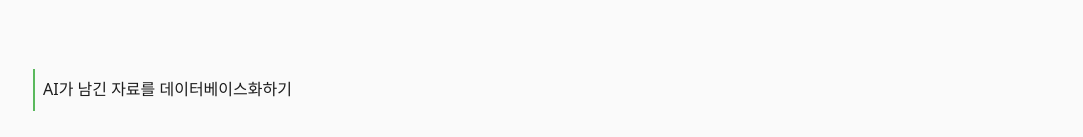
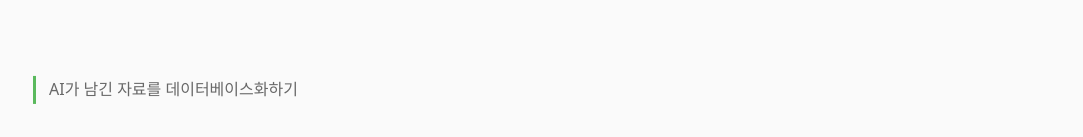
Before and after one commit to hm1n/hm1n.github.io, a Gatsby site: page /ai-notion-playbook/ in a window 1280 px wide. Shown: the part 805-942 px from the top of the page, without its empty margins (97-1180 px from the left). Built offline with nearby package versions, Linux system fonts and the light colour scheme; Gatsby itself is replaced by a stand-in of ours; a web font is replaced by a local one.

Commit message:
style: markdown quote 스타일 수정

```diff
--- a/src/components/post/PostContent.tsx
+++ b/src/components/post/PostContent.tsx
@@ -72,10 +72,21 @@ const MarkdownRenderer = styled.div`
   }
 
   blockquote {
+    position: relative;
     margin: 24px 0;
-    padding: 8px;
-    border-left: 2px solid var(--color-primary);
-    color: var(--color-text);
+    padding: 8px 8px 8px 16px;
+    color: var(--color-text-secondary);
+  }
+
+  blockquote::before {
+    content: '';
+    position: absolute;
+    top: 0;
+    bottom: 0;
+    left: 0;
+    width: 3px;
+    background-color: var(--color-primary);
+    transform: scaleY(0.6666);
   }
 
   ol,
```
